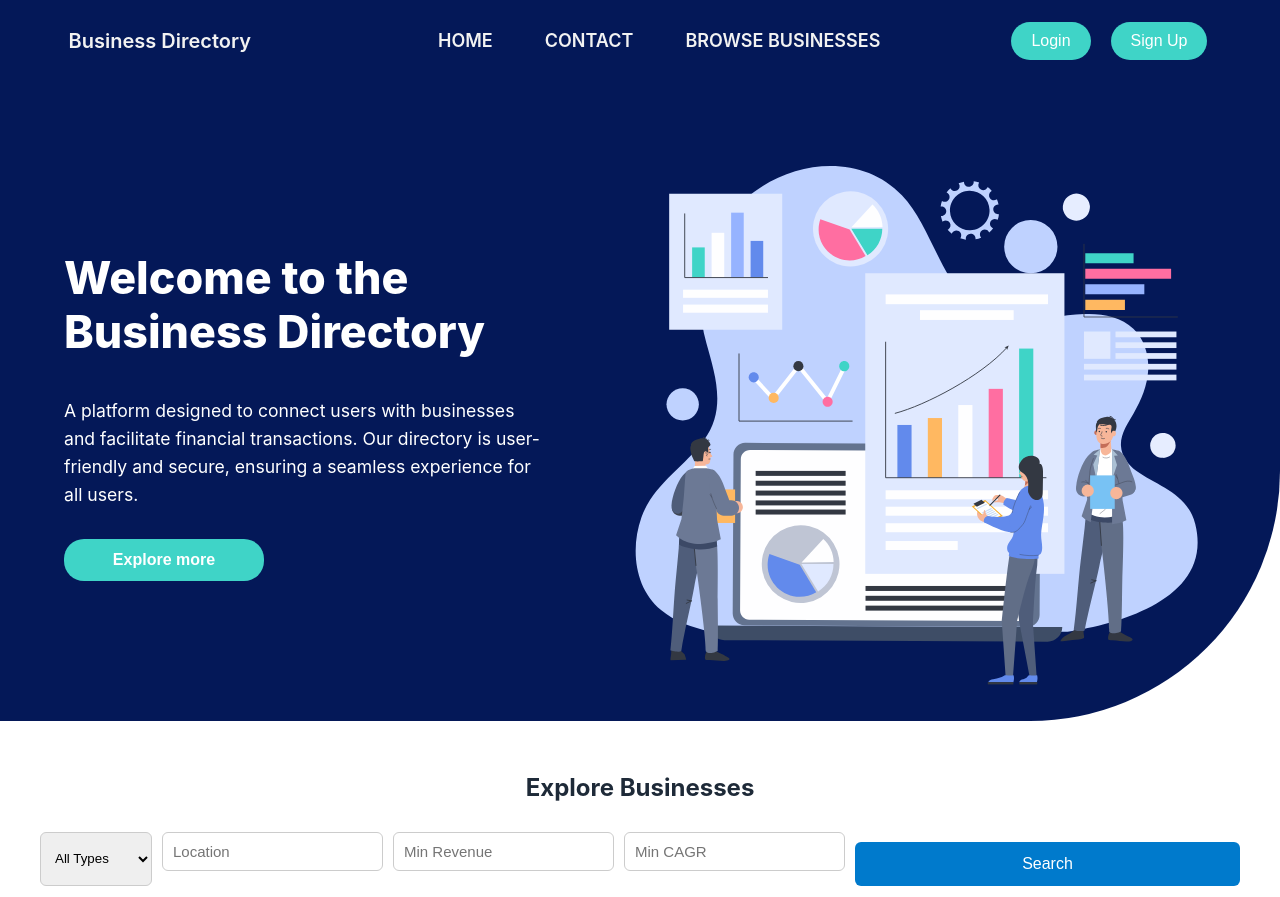
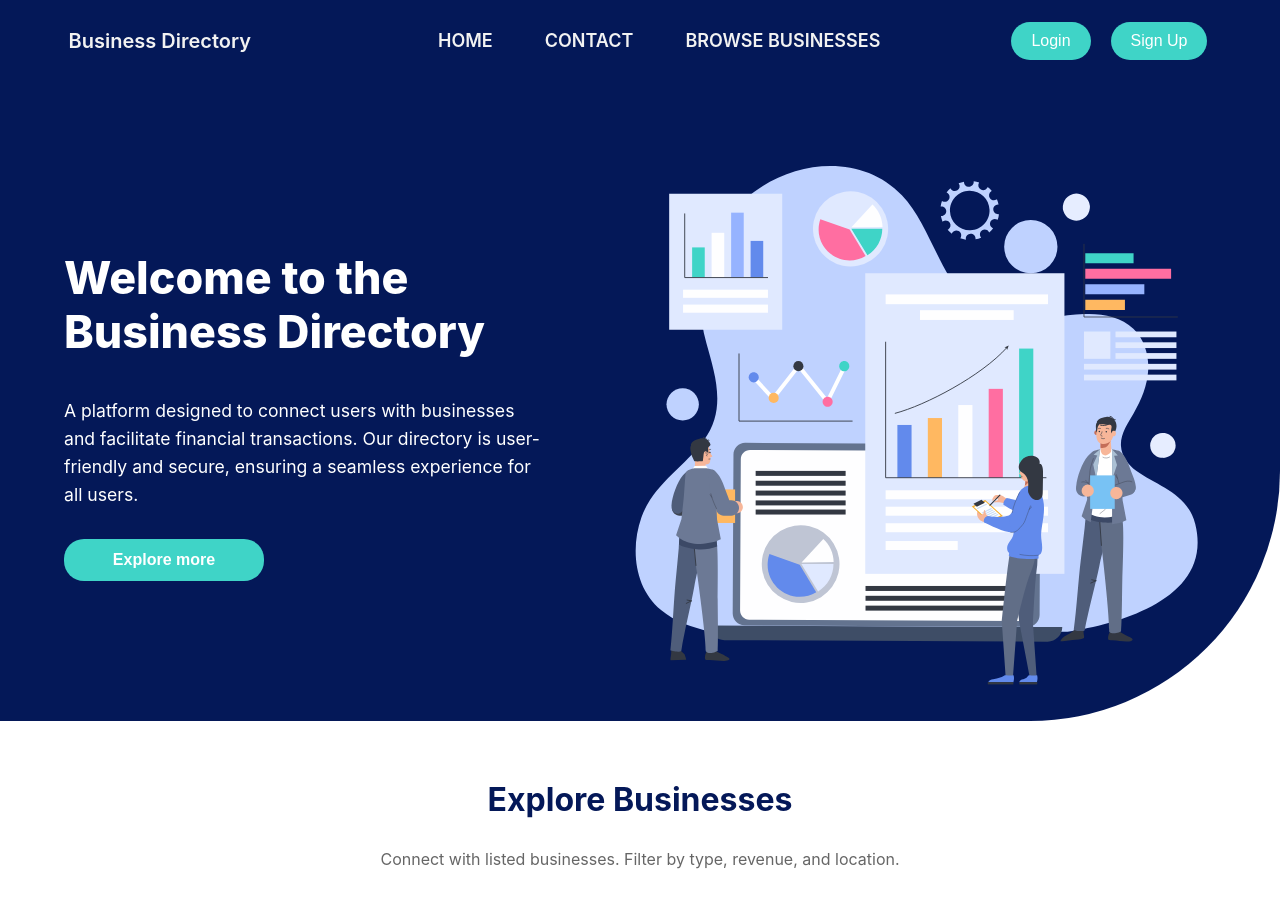
Before and after one commit to kristinashres55/business-directory-platform, a React (Create React App) app in the folder frontend/: page / in a window 1280 px wide. Shown: the top 897 px of the page. Built offline with nearby package versions, Linux system fonts and the light colour scheme; no server answers.

Commit message:
update css

```diff
--- a/frontend/src/pages/BusinessList/BusinessList.css
+++ b/frontend/src/pages/BusinessList/BusinessList.css
@@ -1,56 +1,94 @@
+.business-list-page {
+  background-color: #ffffff;
+  padding: 2rem 0;
+}
+
 .business-list-container {
-  padding: 2rem;
   max-width: 1200px;
   margin: auto;
+  padding: 0 20px;
+}
+
+.business-list-container h2 {
+  text-align: center;
+  margin-bottom: 30px;
+  font-size: 2rem;
+  color: #041858;
 }
 
 .filter-form {
-  display: flex;
-  flex-direction: row;
-  gap: 10px;
   margin-bottom: 30px;
 }
 
-.filter-form input,
-.filter-form select {
+.form-group {
+  display: flex;
+  flex-wrap: wrap;
+  gap: 15px;
+  justify-content: center;
+}
+
+.form-group input,
+.form-group select {
+  flex: 1 1 200px;
+  min-width: 200px;
   padding: 10px;
-  width: 200px;
   border: 1px solid #ccc;
   border-radius: 6px;
+  font-size: 14px;
 }
 
-.filter-form button {
-  padding: 10px 16px;
-  background-color: #007acc;
+.form-group select {
+  height: 38px;
+}
+
+.form-group button {
+  padding: 10px 20px;
+  width: 100px;
+  height: 40px;
+  background-color: #041858;
   color: white;
   border: none;
+  margin: 0px;
   font-size: 16px;
   border-radius: 6px;
   cursor: pointer;
+  transition: 0.3s ease;
+}
+
+.form-group button:hover {
+  background-color: #005fa3;
 }
 
 .business-card-grid {
   display: grid;
-  grid-template-columns: repeat(3, 1fr);
+  grid-template-columns: repeat(auto-fit, minmax(280px, 1fr));
   gap: 25px;
 }
 
 .business-card {
   background: white;
-  padding: 20px;
+  padding: 25px 20px;
   border-radius: 10px;
-  border: 1px solid #eee;
-  box-shadow: 0 3px 6px rgba(0, 0, 0, 0.05);
-  transition: all 0.2s ease;
+  border: 1px solid #ddd;
+  box-shadow: 0 5px 10px rgba(0, 0, 0, 0.06);
+  transition: transform 0.2s ease, box-shadow 0.2s ease;
 }
 
 .business-card:hover {
-  box-shadow: 0 6px 12px rgba(0, 0, 0, 0.08);
+  transform: translateY(-5px);
+  box-shadow: 0 8px 20px rgba(0, 0, 0, 0.08);
 }
 
 .business-card h3 {
   color: #1f2937;
   margin-bottom: 10px;
+  font-size: 1.2rem;
+}
+
+.business-card p {
+  font-size: 14px;
+  margin: 4px 0;
+  color: #444;
 }
 
 .business-card a {
@@ -59,10 +97,122 @@
   font-weight: bold;
   color: #2563eb;
   text-decoration: none;
+  font-size: 14px;
+}
+
+.business-card a:hover {
+  text-decoration: underline;
+}
+
+.section-title {
+  text-align: center;
+  font-size: 2rem;
+  font-weight: bold;
+  margin-bottom: 10px;
+}
+
+.section-subtitle {
+  text-align: center;
+  font-size: 1rem;
+  color: #666;
+  margin-bottom: 30px;
+}
+
+.business-card.fancy {
+  text-align: center;
+  border-radius: 14px;
+  padding: 25px;
+  background-color: #fff;
+  border: 1px solid #eee;
+  box-shadow: 0 4px 12px rgba(0, 0, 0, 0.06);
+  transition: transform 0.2s;
+}
+
+.business-card.fancy:hover {
+  transform: translateY(-5px);
+}
+
+.card-icon {
+  width: 40px;
+  margin-bottom: 15px;
+}
+
+.business-card.fancy h3 {
+  font-size: 1.1rem;
+  font-weight: 600;
+  color: #111;
+  margin-bottom: 8px;
+}
+
+.business-card.fancy p {
+  font-size: 14px;
+  color: #444;
+  margin: 4px 0;
+}
+
+.business-card.fancy a {
+  display: block;
+  margin-top: 10px;
+  color: #000;
+  font-weight: bold;
+  font-size: 14px;
+  text-decoration: none;
+}
+
+.business-card.fancy a:hover {
+  text-decoration: underline;
+}
+
+.center-btn {
+  text-align: center;
+  margin-top: 30px;
+}
+
+.view-more-btn {
+  padding: 10px 24px;
+  background-color: #041858;
+  color: white;
+  border: none;
+  border-radius: 6px;
+  font-weight: 500;
+  font-size: 15px;
+  cursor: pointer;
+  transition: 0.3s;
+}
+
+.view-more-btn:hover {
+  background-color: #041858;
+}
+.business-card.fancy {
+  transition: transform 0.3s ease, box-shadow 0.3s ease;
+  animation: fadeInUp 0.6s ease-in-out;
+}
+
+.business-card.fancy:hover {
+  transform: scale(1.05);
+  box-shadow: 0 10px 25px rgba(0, 0, 0, 0.1);
+}
+
+@keyframes fadeInUp {
+  from {
+    opacity: 0;
+    transform: translateY(20px);
+  }
+  to {
+    opacity: 1;
+    transform: translateY(0);
+  }
 }
 
 @media (max-width: 600px) {
-  .filter-form {
+  .form-group {
     flex-direction: column;
+    align-items: stretch;
+  }
+
+  .form-group input,
+  .form-group select,
+  .form-group button {
+    width: 100%;
   }
 }
--- a/frontend/src/pages/BusinessList/BusinessList.jsx
+++ b/frontend/src/pages/BusinessList/BusinessList.jsx
@@ -11,6 +11,7 @@ const BusinessList = () => {
   });
 
   const [businesses, setBusinesses] = useState([]);
+  const [showAll, setShowAll] = useState(false); // control how many to show
 
   const handleChange = (e) => {
     const { name, value } = e.target;
@@ -43,14 +44,22 @@ const BusinessList = () => {
 
   const handleSearch = (e) => {
     e.preventDefault();
+    setShowAll(false); // reset when new search happens
     fetchBusinesses();
   };
 
+  const visibleBusinesses = showAll ? businesses : businesses.slice(0, 4);
+
   return (
+    <div className="business-list-page" id="business-list-page">
       <div className="business-list-container">
-      <h2>Explore Businesses</h2>
+        <h2 className="section-title">Explore Businesses</h2>
+        <p className="section-subtitle">
+          Connect with listed businesses. Filter by type, revenue, and location.
+        </p>
 
         <form className="filter-form" onSubmit={handleSearch}>
+          <div className="form-group">
             <select name="type" value={filters.type} onChange={handleChange}>
               <option value="">All Types</option>
               <option value="Corporation">Corporation</option>
@@ -65,7 +74,6 @@ const BusinessList = () => {
               value={filters.location}
               onChange={handleChange}
             />
-
             <input
               type="number"
               name="minRevenue"
@@ -73,7 +81,6 @@ const BusinessList = () => {
               value={filters.minRevenue}
               onChange={handleChange}
             />
-
             <input
               type="number"
               name="cagrMin"
@@ -81,16 +88,21 @@ const BusinessList = () => {
               value={filters.cagrMin}
               onChange={handleChange}
             />
-
             <button type="submit">Search</button>
+          </div>
         </form>
 
         <div className="business-card-grid">
-        {businesses.length === 0 ? (
-          <p>No businesses found matching your filters.</p>
+          {visibleBusinesses.length === 0 ? (
+            <p>No businesses found.</p>
           ) : (
-          businesses.map((business) => (
-            <div className="business-card" key={business._id}>
+            visibleBusinesses.map((business) => (
+              <div className="business-card fancy" key={business._id}>
+                <img
+                  className="card-icon"
+                  src="https://cdn-icons-png.flaticon.com/512/4762/4762314.png"
+                  alt="Business Icon"
+                />
                 <h3>{business.name}</h3>
                 <p>
                   <strong>Type:</strong> {business.businessType}
@@ -101,21 +113,21 @@ const BusinessList = () => {
                 <p>
                   <strong>Description:</strong> {business.description}
                 </p>
-              <p>
-                <strong>Total Revenue:</strong> $
-                {business.totalRevenue?.toLocaleString() || 0}
-              </p>
-              <p>
-                <strong>CAGR:</strong> {business.financials?.cagr || 0}%
-              </p>
-              <a href={`/businesses/${business._id}`}>View Profile</a>
-              {/* {error && (
-                <div className="error-message">
-                  <p>{error}</p>
-                </div>
-              )}  */}
+                <a href={`/businesses/${business._id}`}>Read More →</a>
               </div>
             ))
+          )}
+        </div>
+
+        {businesses.length > 4 && (
+          <div className="center-btn">
+            <button
+              onClick={() => setShowAll((prev) => !prev)}
+              className="view-more-btn"
+            >
+              {showAll ? "View Less" : "View More"}
+            </button>
+          </div>
         )}
       </div>
     </div>
--- a/frontend/src/pages/Login/Login.css
+++ b/frontend/src/pages/Login/Login.css
@@ -64,7 +64,7 @@
 .login-title {
   text-align: center;
   margin-bottom: 20px;
-  color: #3862ae;
+  color: #041858;
 }
 
 form input {
@@ -79,7 +79,7 @@ form input {
 form button {
   width: 100%;
   padding: 12px;
-  background-color: #3862ae;
+  background-color: #041858;
   color: white;
   font-size: 16px;
   border: none;
@@ -89,7 +89,7 @@ form button {
 }
 
 form button:hover {
-  background-color: #3862ae;
+  background-color: #041858;
 }
 
 .remember-forgot {
@@ -110,7 +110,7 @@ form button:hover {
 }
 
 .remember-forgot a {
-  color: #3862ae;
+  color: #041858;
   text-decoration: none;
   font-weight: 500;
 }
@@ -126,7 +126,7 @@ form button:hover {
 }
 
 .signup-link a {
-  color: #3862ae;
+  color: #041858;
   text-decoration: none;
   font-weight: 500;
 }
```
Lines whose indentation alone changed are shown as unchanged.
